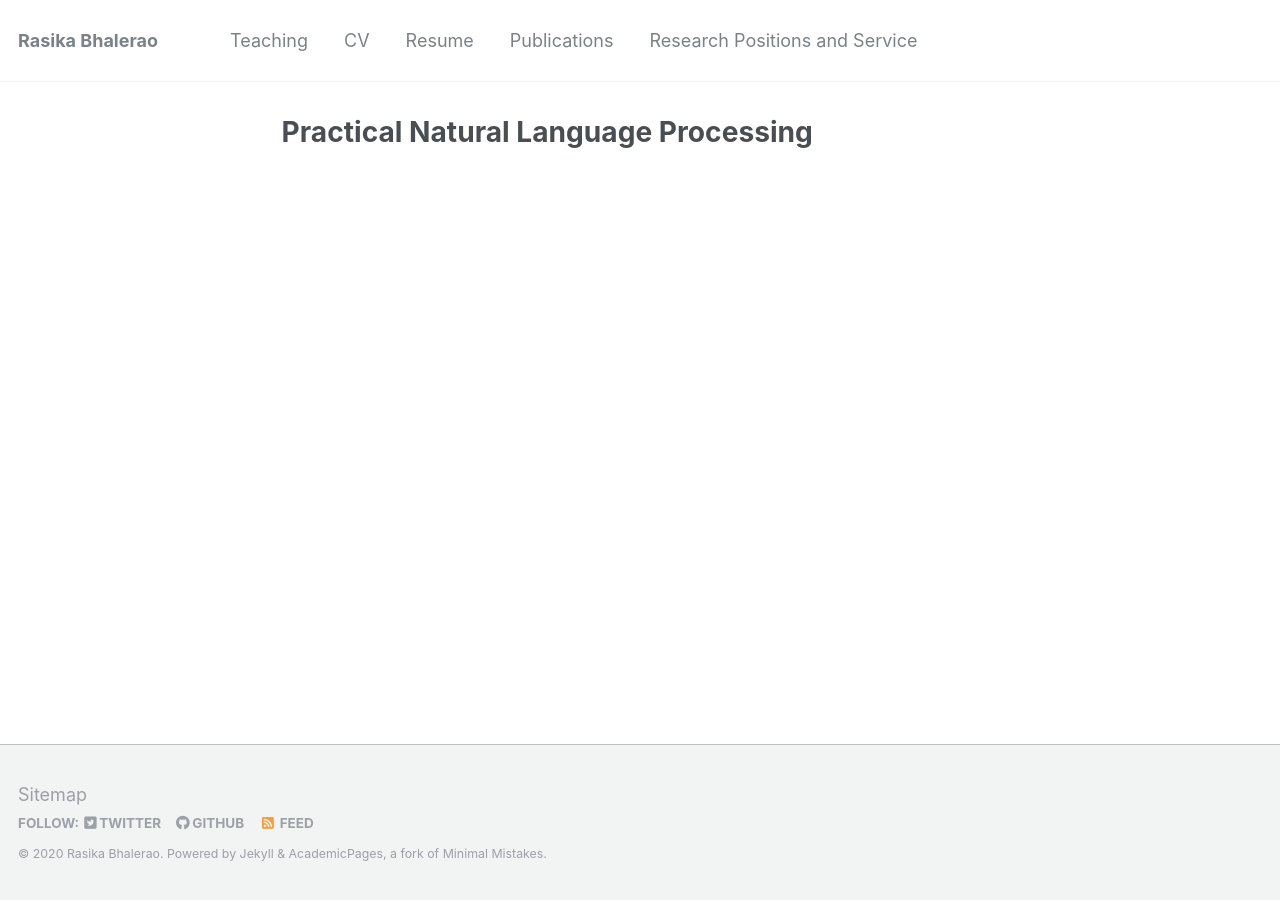
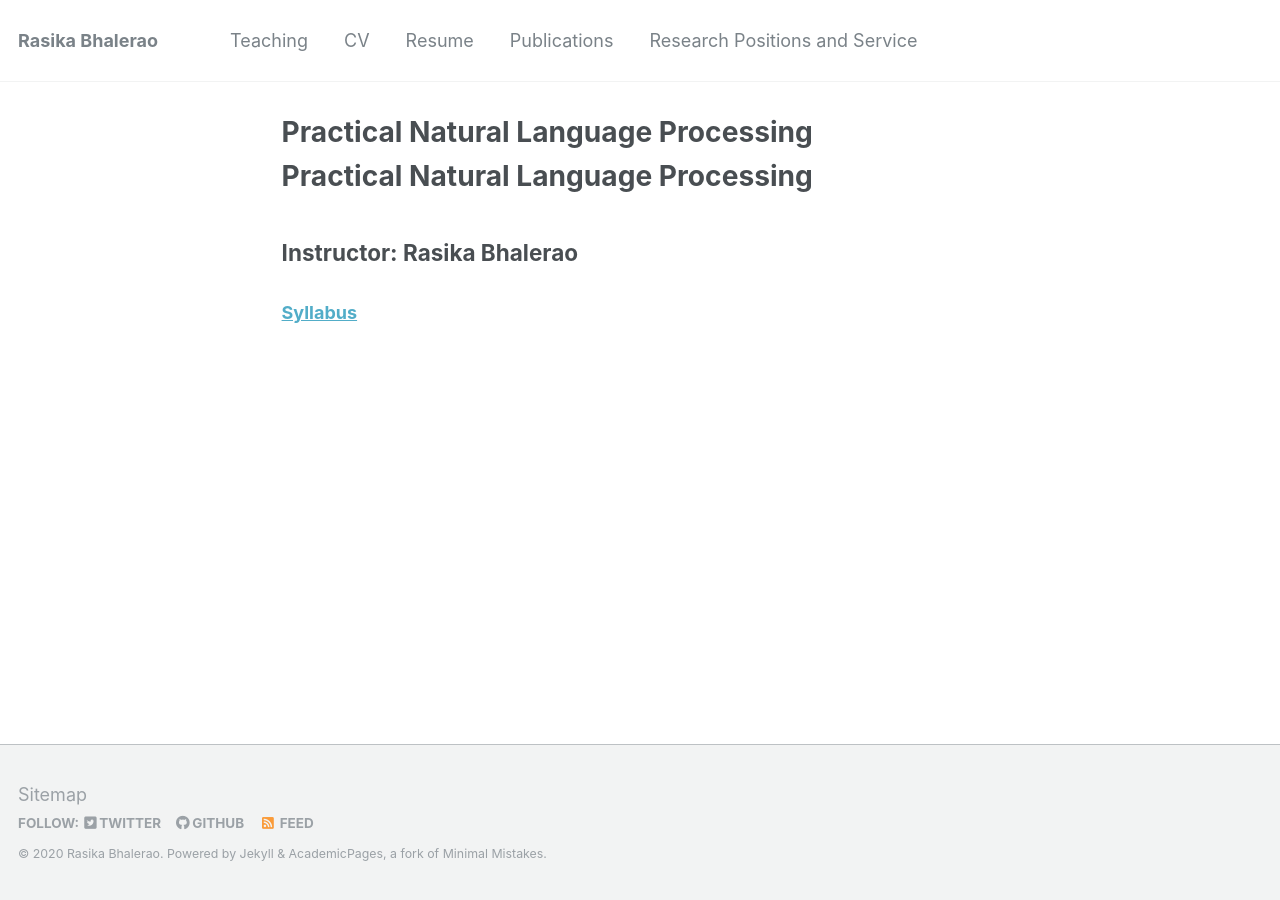
Before and after one commit to rasikabh/rasikabh.github.io, a Jekyll site: the page built from _pages/nlp2020.md, in a window 1280 px wide. Built offline with Jekyll 4.4.1, drawn with Linux system fonts in a browser that asks for light colours.

Commit message:
Update nlp2020.md

```diff
--- a/_pages/nlp2020.md
+++ b/_pages/nlp2020.md
@@ -7,3 +7,7 @@
 ---
 
 {% include base_path %}
+
+# Practical Natural Language Processing
+## Instructor: Rasika Bhalerao
+### [Syllabus](https://docs.google.com/document/d/1MgE4dTGZZWS-YueF_zvxGNrm3boEuJn9TYfjK83nZ8w/edit?usp=sharing)
```
